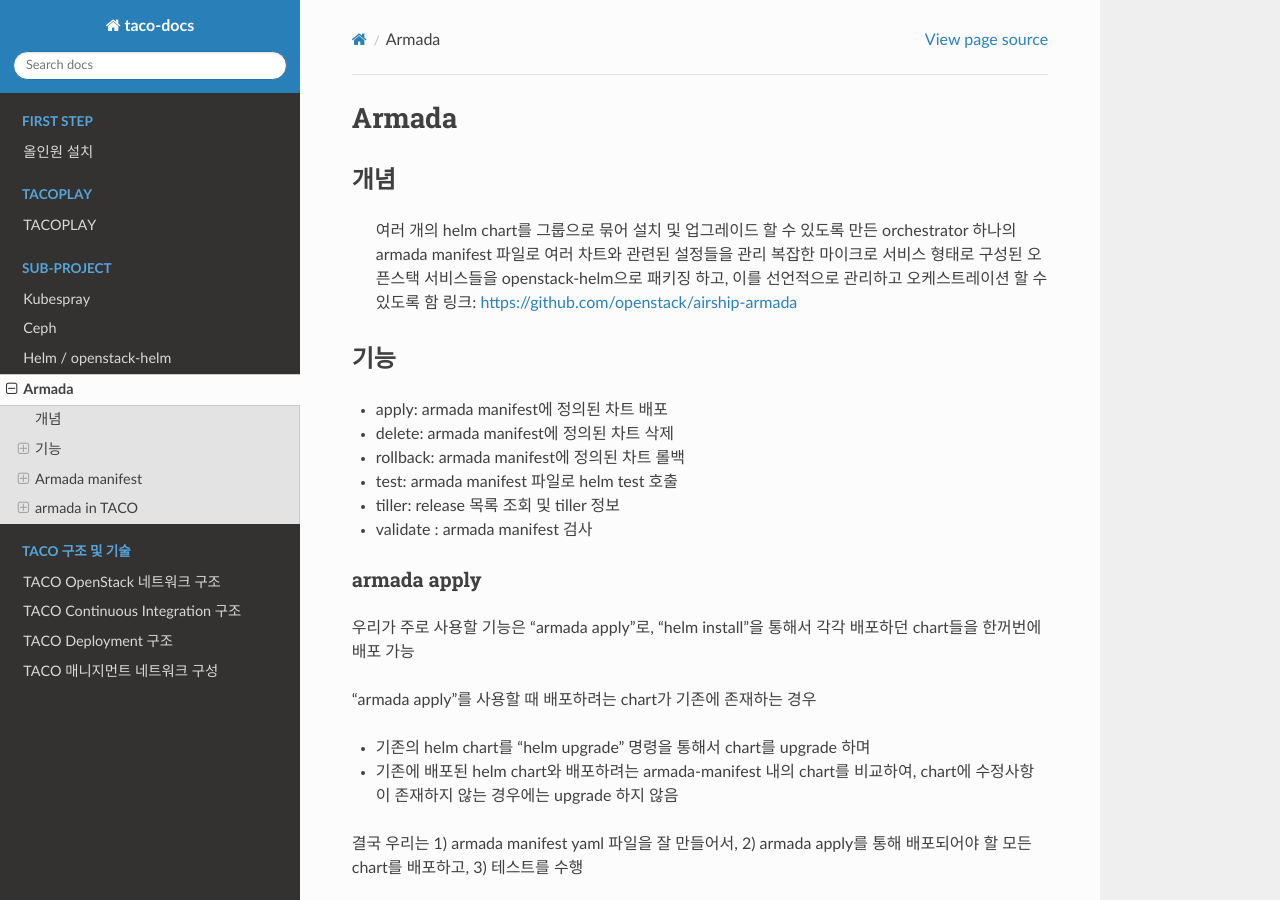
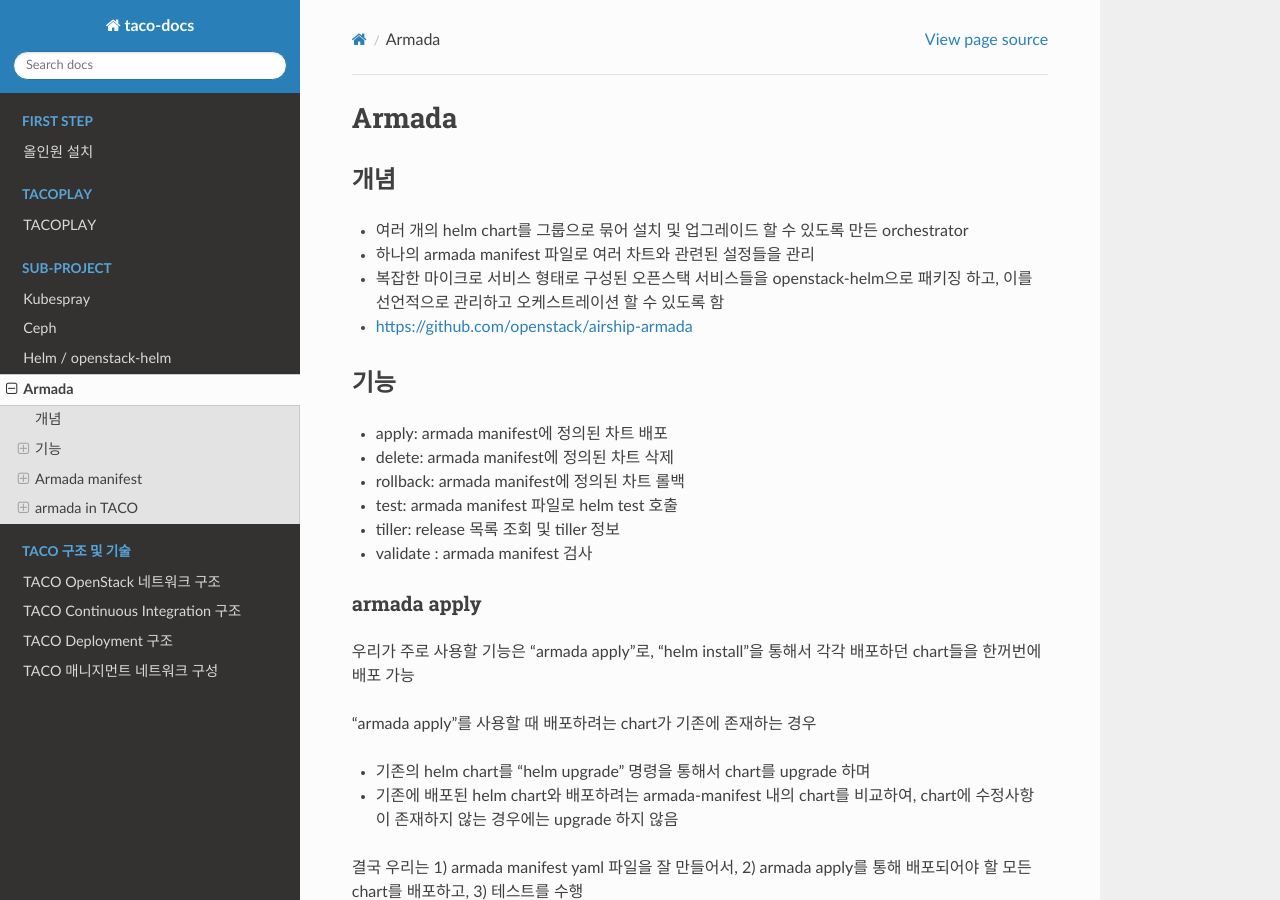
Before and after one commit to openinfradev/taco-docs, a Sphinx documentation site: the page built from docs/source/tacoplay/armada.rst, in a window 1280 px wide and 900 px high. Built offline with Sphinx 7.4.7 and the Read the Docs theme 2.0.0, drawn with Linux system fonts in a browser that asks for light colours; some of the changed lines change nothing that is shown.

Commit message:
modify doc

```diff
--- a/docs/source/tacoplay/armada.rst
+++ b/docs/source/tacoplay/armada.rst
@@ -5,10 +5,10 @@
 개념
 ====
 
-    여러 개의 helm chart를 그룹으로 묶어 설치 및 업그레이드 할 수 있도록 만든 orchestrator
-    하나의 armada manifest 파일로 여러 차트와 관련된 설정들을 관리
-    복잡한 마이크로 서비스 형태로 구성된 오픈스택 서비스들을 openstack-helm으로 패키징 하고, 이를 선언적으로 관리하고 오케스트레이션 할 수 있도록 함
-    링크: https://github.com/openstack/airship-armada
+* 여러 개의 helm chart를 그룹으로 묶어 설치 및 업그레이드 할 수 있도록 만든 orchestrator
+* 하나의 armada manifest 파일로 여러 차트와 관련된 설정들을 관리
+* 복잡한 마이크로 서비스 형태로 구성된 오픈스택 서비스들을 openstack-helm으로 패키징 하고, 이를 선언적으로 관리하고 오케스트레이션 할 수 있도록 함
+* https://github.com/openstack/airship-armada
 
 기능
 ====
```
